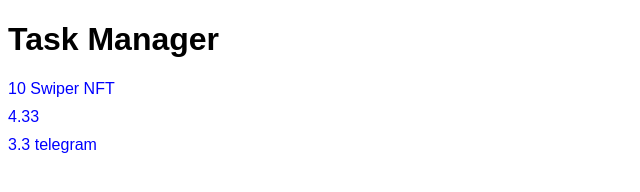
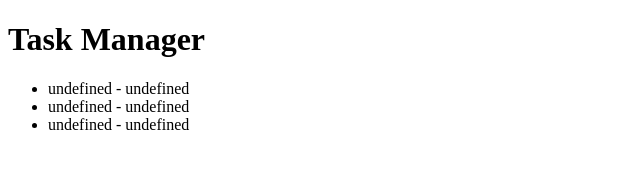
Before and after one commit to drboulakdem/TaskManagerWebsite, a plain HTML site: page index.html in a window 1280 px wide. Shown: the whole page, without its empty margins (0-640 px from the left). Drawn offline with Linux system fonts and the light colour scheme.

Commit message:
Update index.html

```diff
--- a/index.html
+++ b/index.html
@@ -4,40 +4,27 @@
     <meta charset="UTF-8">
     <meta name="viewport" content="width=device-width, initial-scale=1.0">
     <title>Task Manager</title>
-    <style>
-        body { font-family: Arial, sans-serif; }
-        .task { margin-bottom: 10px; }
-        .task a { text-decoration: none; color: blue; }
-    </style>
 </head>
 <body>
     <h1>Task Manager</h1>
-    <div id="tasks"></div>
+    <ul id="tasks-list"></ul>
 
     <script>
-        // Fetch the tasks.json file and display the tasks
-        fetch('tasks.json')
-    .then(response => {
-        if (!response.ok) {
-            throw new Error('Network response was not ok: ' + response.statusText);
+        async function loadTasks() {
+            const response = await fetch('tasks.json');
+            const tasks = await response.json();
+            const tasksList = document.getElementById('tasks-list');
+            tasksList.innerHTML = ''; // Clear the list
+
+            tasks.forEach(task => {
+                const listItem = document.createElement('li');
+                listItem.textContent = `${task.taskName} - ${task.taskLink}`;
+                tasksList.appendChild(listItem);
+            });
         }
-        return response.json();
-    })
-    .then(tasks => {
-        const tasksContainer = document.getElementById('tasks');
-        tasks.forEach(task => {
-            const taskDiv = document.createElement('div');
-            taskDiv.classList.add('task');
-            // Use TaskName and TaskLink to display the task information
-            taskDiv.innerHTML = `<a href="${task.TaskLink}" target="_blank">${task.TaskName}</a>`;
-            tasksContainer.appendChild(taskDiv);
-        });
-    })
-    .catch(error => {
-        console.error('Error fetching tasks:', error);
-        document.getElementById('tasks').innerText = 'Failed to load tasks: ' + error.message;
-    });
 
+        // Load tasks when the page loads
+        window.onload = loadTasks;
     </script>
 </body>
 </html>
```
